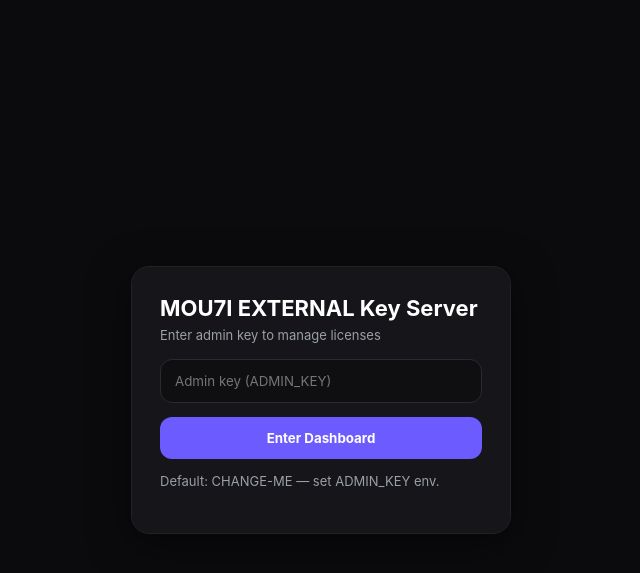
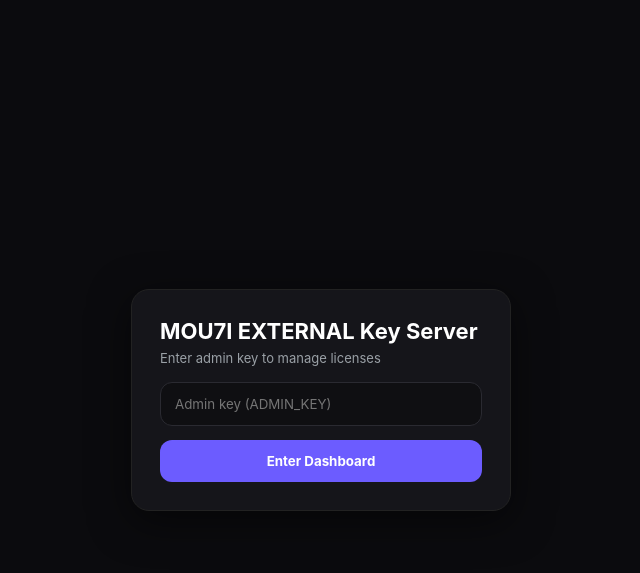
Before and after one commit to 7wekxit20-dotcom/MOU7I-EXTERNAL-KEY-SERVER, a Flask app: page /login in a window 1280 px wide. Shown: the top 573 px of the page, without its empty margins (319-959 px from the left). Run offline with Flask 3, Linux system fonts and the light colour scheme.

Commit message:
admin CHANGE-ME and remove Default line

```diff
--- a/app.py
+++ b/app.py
@@ -12,7 +12,7 @@ Endpoints:
 
 DB: keys.db SQLite with table keys(key TEXT PRIMARY KEY, created_at TEXT, expires_at TEXT, revoked INT, hwid TEXT, uses INT, max_uses INT)
 
-Admin auth: Bearer token or X-Admin-Key header. Default admin key from ADMIN_KEY env else "MOU7IONTOP"
+Admin auth: Bearer token or X-Admin-Key header. Default admin key from ADMIN_KEY env else "CHANGE-ME"
 
 Run: pip install flask && python app.py  (listens 0.0.0.0:5000)
 """
@@ -21,7 +21,7 @@ from datetime import datetime, timedelta, timezone
 from functools import wraps
 from flask import Flask, request, jsonify, render_template, g, redirect, url_for, session
 
-ADMIN_KEY = os.environ.get("ADMIN_KEY", "MOU7IONTOP")
+ADMIN_KEY = os.environ.get("ADMIN_KEY", "CHANGE-ME")
 DATABASE = os.environ.get("DATABASE", "keys.db")
 SECRET = os.environ.get("FLASK_SECRET", secrets.token_hex(16))
 
@@ -121,7 +121,7 @@ def logout():
 
 @app.route('/api/health')
 def health():
-    return jsonify({"status":"ok","time":now_iso(),"admin_configured": ADMIN_KEY != "MOU7IONTOP"})
+    return jsonify({"status":"ok","time":now_iso(),"admin_configured": ADMIN_KEY != "CHANGE-ME"})
 
 # --- MOU7I EXTERNAL app uses this ---
 @app.route('/api/verify', methods=['POST','GET'])
--- a/templates/login.html
+++ b/templates/login.html
@@ -19,5 +19,4 @@ a{color:#8ea6ff;font-size:12px}
 <input type="password" name="admin_key" placeholder="Admin key (ADMIN_KEY)" required autofocus>
 <button type="submit">Enter Dashboard</button>
 </form>
-<p style="margin-top:14px">Default: <code>CHANGE-ME</code> — set <code>ADMIN_KEY</code> env.</p>
 </div></body></html>
```
Also changed, not shown: 1 other file.
